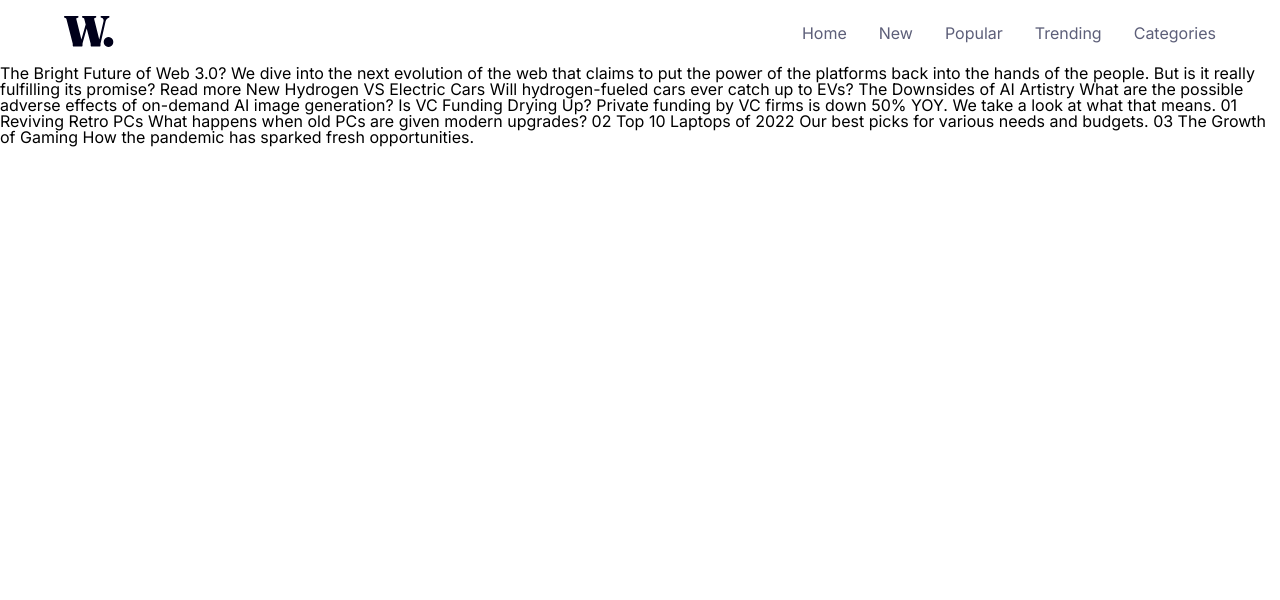
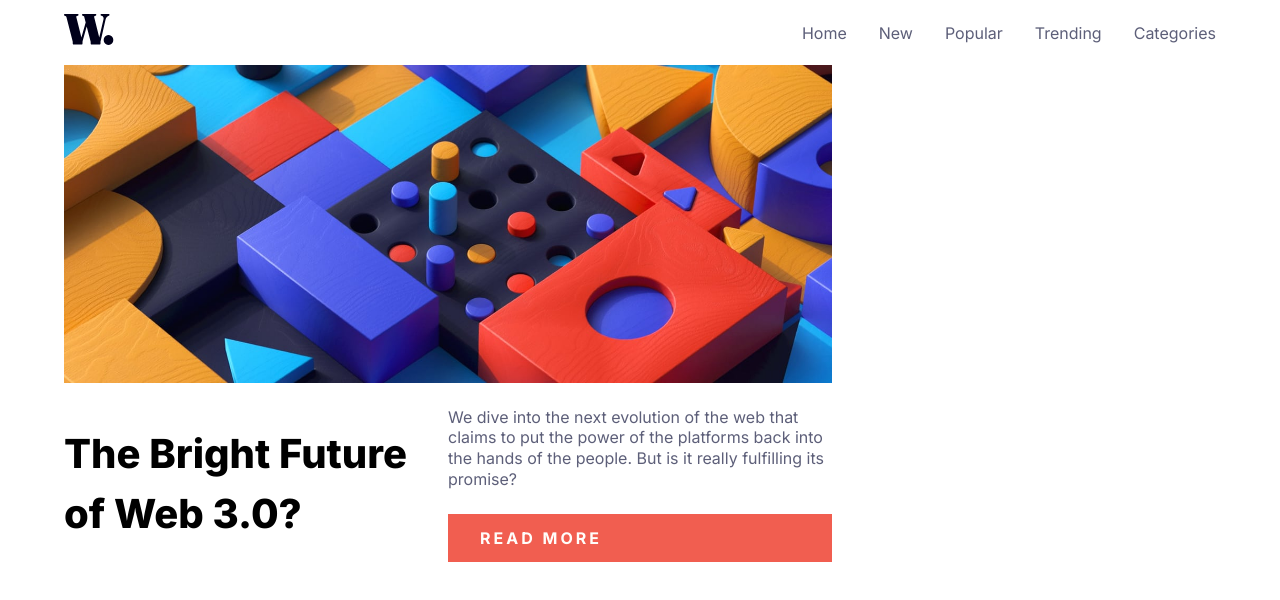
Before and after one commit to FernandoChurros/news-homepage-main, a plain HTML site: page index.html in a window 1280 px wide. Drawn offline with Linux system fonts and the light colour scheme.

Commit message:
complete banner section, version mobile and desktop

```diff
--- /dev/null
+++ b/assets/css/banner.css
@@ -0,0 +1,62 @@
+.banner {
+    display: flex;
+    flex-direction: column;
+    row-gap: 1.5rem;
+}
+
+.banner__img {
+    width: 100%;
+    height: 100%;
+}
+
+.banner__title {
+    font-size: 2rem;
+    font-weight: 800;
+}
+
+.banner__btn {
+    background-color: var(--soft-red);
+    padding: 1rem 2rem;
+    color: var(--off-white);
+    font-weight: 700;
+    letter-spacing: 3px;
+    align-self: flex-start;
+}
+
+@media screen and (min-width: 1024px) {
+    .main {
+        display: grid;
+        grid-template-areas:
+            "banner news"
+            "links links"
+        ;
+        grid-template-columns: 2fr 1fr;
+        grid-template-rows: 1fr auto;
+    }
+
+    .banner {
+        display: grid;
+        grid-area: banner;
+        grid-template-columns: 1fr 1fr;
+        grid-template-rows: auto auto auto;
+    }
+
+    .banner__picture {
+        grid-area: 1/1 / 2/3;
+    }
+
+    .banner__title {
+        align-self: center;
+        font-size: 2.5rem;
+        grid-area: 2/1 / 4/2;
+    }
+
+    .banner__paragraph {
+        grid-area: 2/2 / 3/3;
+        align-self: center;
+    }
+
+    .banner__btn {
+        grid-area: 3/2 / 4/3;
+    }
+}
--- a/assets/css/reset.css
+++ b/assets/css/reset.css
@@ -57,3 +57,8 @@ button, input {
 button:hover {
 	cursor: pointer;
 }
+
+h1, h2, h3, h4, h5, h6 {
+	font-weight: 700;
+	line-height: 1.5;
+}
--- a/assets/css/style.css
+++ b/assets/css/style.css
@@ -1,6 +1,7 @@
 @import url('https://fonts.googleapis.com/css2?family=Inter:wght@400;700;800&display=swap');
 
 @import url('./header.css');
+@import url('./banner.css');
 
 :root {
     --soft-orange: hsl(35, 77%, 62%);
@@ -21,3 +22,8 @@
     width: 90vw;
     margin: 0 auto;
 }
+
+p {
+    color: var(--dark-grayish-blue);
+    line-height: 1.3;
+}
--- a/index.html
+++ b/index.html
@@ -30,14 +30,23 @@
     <button id="btn-menu" class="header__btn" type="button" aria-label="Menu"></button>
   </header>
 
-  The Bright Future of Web 3.0?
+  <main class="main container">
 
-  We dive into the next evolution of the web that claims to put the power of the platforms back into the hands of the people.
-  But is it really fulfilling its promise?
+    <section class="banner">
+      <picture class="banner__picture">
+        <source srcset="./assets/images/image-web-3-desktop.jpg" media="(min-width: 1024px)"/>
+        <img class="banner__img" src="./assets/images/image-web-3-mobile.jpg" alt="">
+      </picture>
 
-  Read more
+      <h2 class="banner__title">The Bright Future of Web 3.0?</h2>
+      <p class="banner__paragraph">We dive into the next evolution of the web that claims to put the power of the platforms back into the hands of the people. But is it really fulfilling its promise?</p>
 
-  New
+      <a class="banner__btn" href="#">READ MORE</a>
+    </section>
+
+  </main>
+
+  <!-- New
 
   Hydrogen VS Electric Cars
   Will hydrogen-fueled cars ever catch up to EVs?
@@ -58,7 +67,7 @@
 
   03
   The Growth of Gaming
-  How the pandemic has sparked fresh opportunities.
+  How the pandemic has sparked fresh opportunities. -->
 
   <!-- <div class="attribution">
     Challenge by <a href="https://www.frontendmentor.io?ref=challenge" target="_blank">Frontend Mentor</a>.
```
